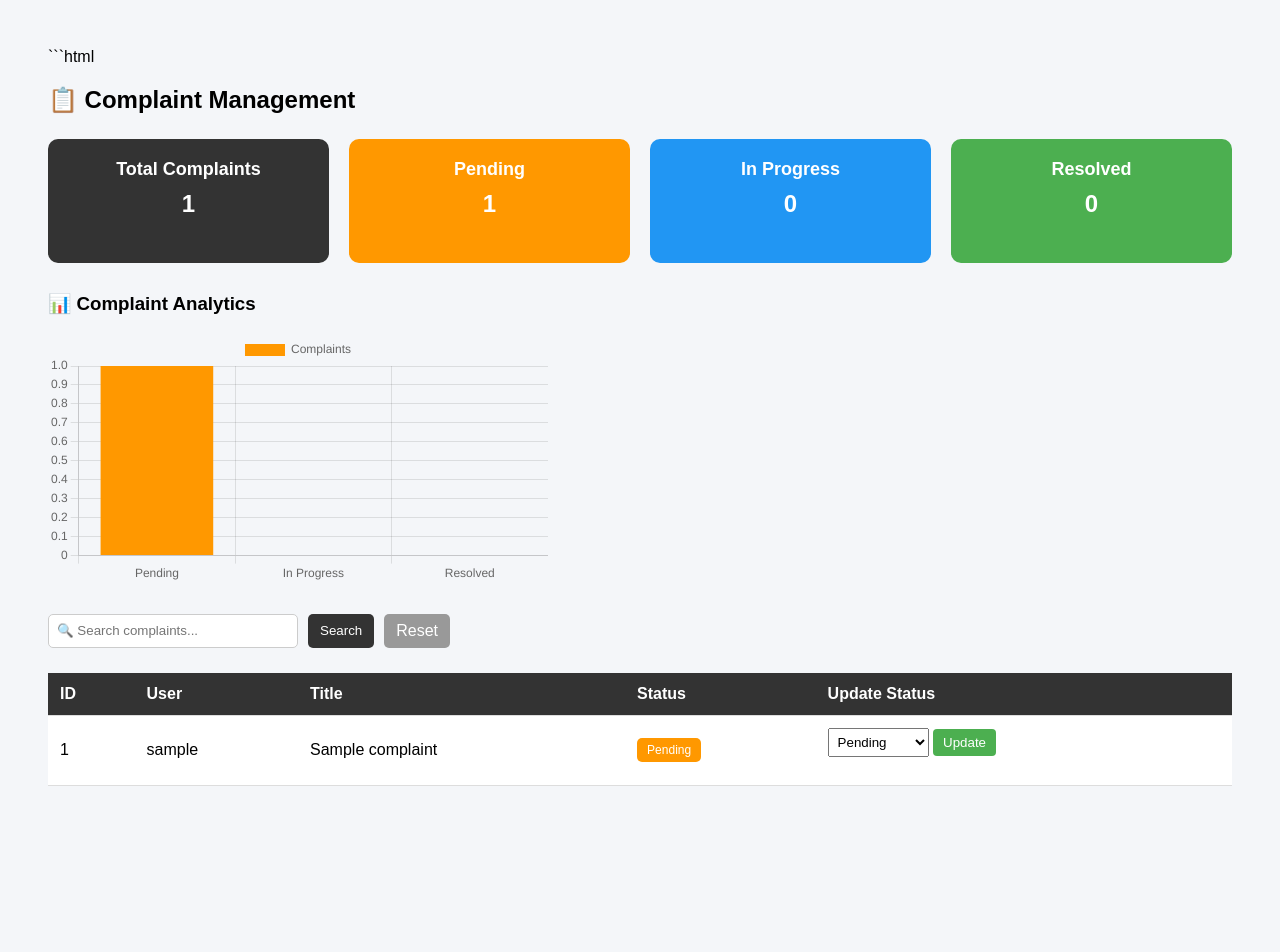
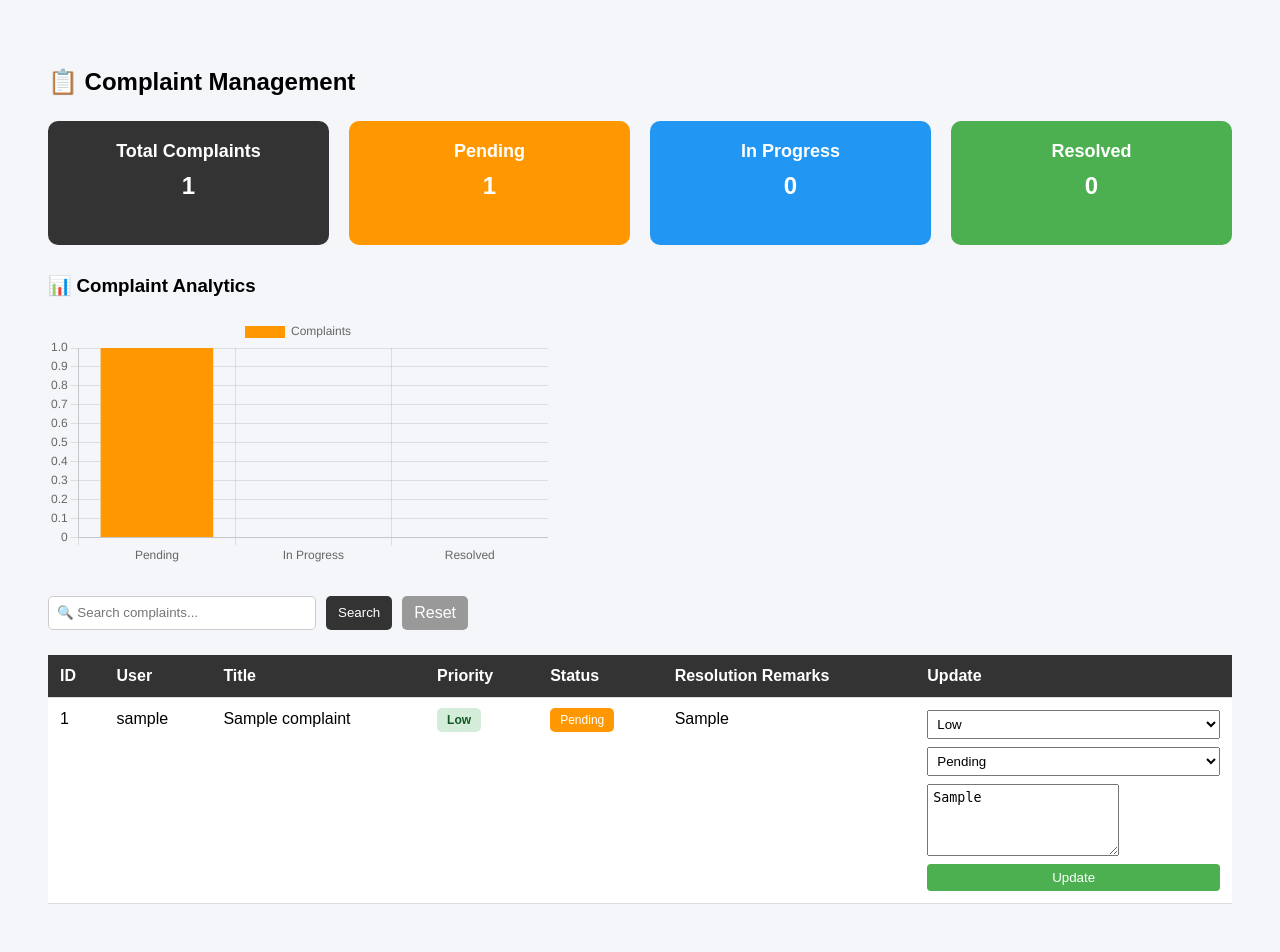
Before and after one commit to kjoshna7/complaint-management-system, a Django app: page /admin-dashboard/ in a window 1280 px wide. Before the commit the page ends 786 px from the top, so only its background shows below. Run offline with Django 5.2, Linux system fonts and the light colour scheme; a user stored in the database is signed in; tables that the repository leaves empty hold one stand-in row (values such as "Sample post"); data that the repository does not hold is empty.

Commit message:
Implement complaint priority and resolution

````diff
--- a/complaints/models.py
+++ b/complaints/models.py
@@ -66,6 +66,9 @@ class Complaint(models.Model):
         db_index=True
     )
 
+    # Resolution details
+    resolution_remarks = models.TextField(blank=True, default='')
+
     # User who submitted complaint
     user = models.ForeignKey(
         User,
--- a/complaints/templates/complaints/admin_dashboard.html
+++ b/complaints/templates/complaints/admin_dashboard.html
@@ -1,4 +1,3 @@
-```html
 <!DOCTYPE html>
 <html>
 <head>
@@ -15,8 +14,6 @@ padding:40px;
 h2{
 margin-bottom:25px;
 }
-
-/* Dashboard Cards */
 
 .dashboard-cards{
 display:flex;
@@ -46,8 +43,6 @@ font-size:18px;
 .card h2{
 margin-top:10px;
 }
-
-/* Search Bar */
 
 .search-box{
 margin-bottom:25px;
@@ -79,8 +74,6 @@ text-decoration:none;
 border-radius:5px;
 }
 
-/* Table */
-
 table{
 width:100%;
 border-collapse:collapse;
@@ -91,6 +84,7 @@ th, td{
 padding:12px;
 border-bottom:1px solid #ddd;
 text-align:left;
+vertical-align:top;
 }
 
 th{
@@ -105,12 +99,29 @@ color:white;
 font-size:12px;
 }
 
+.priority-badge{
+padding:5px 10px;
+border-radius:5px;
+font-size:12px;
+font-weight:bold;
+}
+
+.priority-low{background:#d4edda;color:#155724;}
+.priority-medium{background:#fff3cd;color:#856404;}
+.priority-high{background:#f8d7da;color:#721c24;}
+
 .pending{background:#ff9800;}
 .progress{background:#2196f3;}
 .resolved{background:#4CAF50;}
 
-select{
+select, textarea{
 padding:5px;
+}
+
+textarea{
+resize:vertical;
+min-height:60px;
+width:180px;
 }
 
 button{
@@ -128,8 +139,6 @@ cursor:pointer;
 <body>
 
 <h2>📋 Complaint Management</h2>
-
-<!-- Dashboard Statistics -->
 
 <div class="dashboard-cards">
 
@@ -160,8 +169,6 @@ cursor:pointer;
 <canvas id="complaintChart"></canvas>
 </div>
 
-<!-- Search Bar -->
-
 <form method="GET" class="search-box">
 
 <input
@@ -177,16 +184,16 @@ value="{{ request.GET.search }}"
 
 </form>
 
-<!-- Complaint Table -->
-
 <table>
 
 <tr>
 <th>ID</th>
 <th>User</th>
 <th>Title</th>
+<th>Priority</th>
 <th>Status</th>
-<th>Update Status</th>
+<th>Resolution Remarks</th>
+<th>Update</th>
 </tr>
 
 {% for c in complaints %}
@@ -196,32 +203,52 @@ value="{{ request.GET.search }}"
 <td>{{ c.id }}</td>
 <td>{{ c.user.username }}</td>
 <td>{{ c.title }}</td>
-
+<td>
+    <span class="priority-badge
+        {% if c.priority == 'Low' %}priority-low
+        {% elif c.priority == 'Medium' %}priority-medium
+        {% elif c.priority == 'High' %}priority-high
+        {% endif %}">
+        {{ c.priority }}
+    </span>
+</td>
 <td>
 <span class="status
 {% if c.status == 'Pending' %}pending
 {% elif c.status == 'In Progress' %}progress
 {% elif c.status == 'Resolved' %}resolved
-{% endif %}
-">
+{% endif %}">
 {{ c.status }}
 </span>
 </td>
-
 <td>
-
+    {% if c.resolution_remarks %}
+        {{ c.resolution_remarks }}
+    {% else %}
+        —
+    {% endif %}
+</td>
+<td>
 <form action="{% url 'update_status' c.id %}" method="POST">
 {% csrf_token %}
 
-<select name="status">
+<div style="display:flex; flex-direction:column; gap:8px; min-width:200px;">
+    <select name="priority">
+        <option value="Low" {% if c.priority == 'Low' %}selected{% endif %}>Low</option>
+        <option value="Medium" {% if c.priority == 'Medium' %}selected{% endif %}>Medium</option>
+        <option value="High" {% if c.priority == 'High' %}selected{% endif %}>High</option>
+    </select>
 
-<option value="Pending">Pending</option>
-<option value="In Progress">In Progress</option>
-<option value="Resolved">Resolved</option>
+    <select name="status">
+        <option value="Pending" {% if c.status == 'Pending' %}selected{% endif %}>Pending</option>
+        <option value="In Progress" {% if c.status == 'In Progress' %}selected{% endif %}>In Progress</option>
+        <option value="Resolved" {% if c.status == 'Resolved' %}selected{% endif %}>Resolved</option>
+    </select>
 
-</select>
+    <textarea name="resolution_remarks" rows="2" placeholder="Add resolution remarks...">{{ c.resolution_remarks }}</textarea>
 
-<button type="submit">Update</button>
+    <button type="submit">Update</button>
+</div>
 
 </form>
 
--- a/complaints/templates/complaints/my_complaints.html
+++ b/complaints/templates/complaints/my_complaints.html
@@ -185,6 +185,10 @@
 
                 <p><strong>Priority:</strong> {{ complaint.priority }}</p>
 
+                {% if complaint.resolution_remarks %}
+                <p><strong>Resolution Remarks:</strong> {{ complaint.resolution_remarks }}</p>
+                {% endif %}
+
                 <p class="date">
                     Submitted on {{ complaint.created_at|date:"d M Y, h:i A" }}
                 </p>
--- a/complaints/views.py
+++ b/complaints/views.py
@@ -365,19 +365,27 @@ def admin_dashboard(request):
 # ---------------- UPDATE COMPLAINT STATUS ----------------
 
 @staff_member_required
+def update_status(request, id):
 
-def update_status(request,id):
-
-    complaint = get_object_or_404(Complaint,id=id)
+    complaint = get_object_or_404(Complaint, id=id)
 
     if request.method == "POST":
+        new_status = request.POST.get("status")
+        new_priority = request.POST.get("priority") or complaint.priority
+        resolution_remarks = request.POST.get("resolution_remarks", "").strip()
 
-        new_status = request.POST.get("status")
         valid_statuses = dict(Complaint.STATUS_CHOICES)
+        valid_priorities = dict(Complaint.PRIORITY_CHOICES)
+
         if new_status not in valid_statuses:
             return redirect('admin_dashboard')
 
+        if new_priority not in valid_priorities:
+            new_priority = complaint.priority
+
         complaint.status = new_status
+        complaint.priority = new_priority
+        complaint.resolution_remarks = resolution_remarks
         complaint.save()
 
         Notification.objects.create(
@@ -386,9 +394,6 @@ def update_status(request,id):
         )
 
     return redirect('admin_dashboard')
-    return render(request, 'complaints/update_status.html', {
-        'complaint': complaint
-    })
 
 
 # ---------------- ADMIN REPORTS ----------------
````
Also changed, not shown: complaints/templates/complaints/complaint_detail.html (+9 -2 lines), complaints/migrations/0010_complaint_resolution_remarks.py (added).
